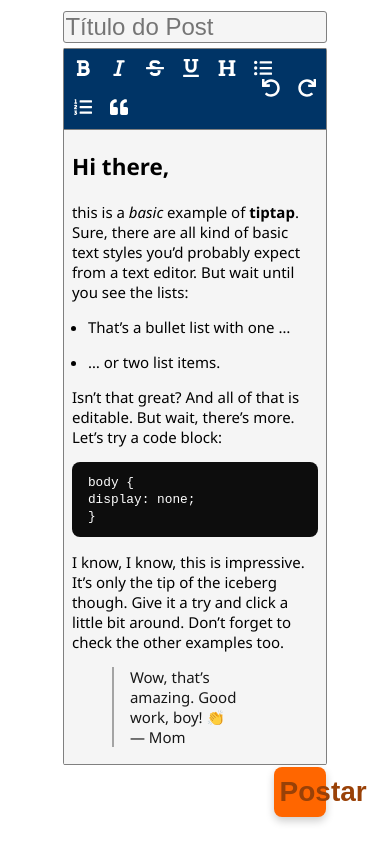
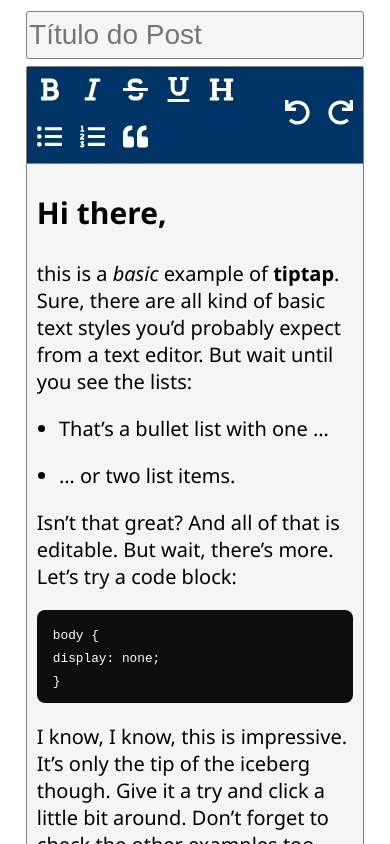
Before and after one commit to Naders-SOFT/plataforma-explicaaso, a React (Create React App) app in the folder client/explicaaso/: page / in a window 390 px wide. Shown: the top 844 px of the page. Built offline with nearby package versions, Linux system fonts and the light colour scheme; a web font is replaced by a local one.

Commit message:
Responsividade da página de postagem atualizada

```diff
--- a/client/explicaaso/src/App.js
+++ b/client/explicaaso/src/App.js
@@ -60,7 +60,7 @@
     // de styled-components algumas linhas acima.
     <AppContainer>
       {/* <Header isMobile={isMobile}/> */}
-      <PaginaEditarPost/>
+      <PaginaEditarPost isMobile={isMobile}/>
     </AppContainer>
   );
 }
--- a/client/explicaaso/src/components/EditorTexto/RichText/MenuBar/index.js
+++ b/client/explicaaso/src/components/EditorTexto/RichText/MenuBar/index.js
@@ -16,7 +16,7 @@
 `
 
 const MenuButton = styled.button`
-    font-size: 18px;
+    font-size: ${({$isMobile}) => ($isMobile ? '25px' : '30px')};
     margin: 5px;
     padding: 4px 4px 2px 4px;
     outline: none;
@@ -26,17 +26,17 @@
     cursor: pointer;
 `
 
-const Temp = styled.div`
-    width: 90%;
+const LeftButtons = styled.div`
+    width: ${({$isMobile}) => ($isMobile ? '70%' : '90%')};
 `
 
-const Temp2 = styled.div`
-    width: 10%;
+const RightButtons = styled.div`
+${({$isMobile}) => ($isMobile ? '30%' : '10%')};
     display: flex;
     justify-content: flex-end;
 `
 
-function MenuBar() {
+function MenuBar(props) {
     const { editor } = useCurrentEditor()
 
     if (!editor) {
@@ -45,8 +45,8 @@
 
     return (
       <MenuContainer>
-        <Temp>
-        <MenuButton
+        <LeftButtons $isMobile={props.isMobile}>
+            <MenuButton $isMobile={props.isMobile}
             onClick={() => editor.chain().focus().toggleBold().run()}
             disabled={
                 !editor.can()
@@ -59,7 +59,7 @@
             >
             <FaBold/>
             </MenuButton>
-        <MenuButton
+            <MenuButton $isMobile={props.isMobile}
             onClick={() => editor.chain().focus().toggleItalic().run()}
             disabled={
                 !editor.can()
@@ -72,7 +72,7 @@
             >
             <FaItalic/>
             </MenuButton>
-        <MenuButton
+            <MenuButton $isMobile={props.isMobile}
             onClick={() => editor.chain().focus().toggleStrike().run()}
             disabled={
                 !editor.can()
@@ -85,39 +85,40 @@
             >
             <FaStrikethrough/>
             </MenuButton>
-        <MenuButton
+            <MenuButton $isMobile={props.isMobile}
                 onClick={() => editor.chain().focus().toggleUnderline().run()}
                 className={editor.isActive('underline') ? 'is-active' : ''}
             >
                 <FaUnderline/>
             </MenuButton>
-        <MenuButton
+            <MenuButton $isMobile={props.isMobile}
                 onClick={() => editor.chain().focus().toggleHeading({ level: 1 }).run()}
                 className={editor.isActive('heading', { level: 1 }) ? 'is-active' : ''}
             >
                 <FaHeading/>
             </MenuButton>
-        <MenuButton
+            <MenuButton $isMobile={props.isMobile}
             onClick={() => editor.chain().focus().toggleBulletList().run()}
             className={editor.isActive('bulletList') ? 'is-active' : ''}
             >
             <FaListUl/>
             </MenuButton>
-        <MenuButton
+            <MenuButton $isMobile={props.isMobile}
             onClick={() => editor.chain().focus().toggleOrderedList().run()}
             className={editor.isActive('orderedList') ? 'is-active' : ''}
             >
             <FaListOl/>
             </MenuButton>
-        <MenuButton
+            <MenuButton $isMobile={props.isMobile}
             onClick={() => editor.chain().focus().toggleBlockquote().run()}
             className={editor.isActive('blockquote') ? 'is-active' : ''}
             >
             <FaQuoteLeft/>
             </MenuButton>
-        </Temp>
-        <Temp2>
-        <MenuButton
+        </LeftButtons>
+
+        <RightButtons $isMobile={props.isMobile}>
+            <MenuButton $isMobile={props.isMobile}
             onClick={() => editor.chain().focus().undo().run()}
             disabled={
                 !editor.can()
@@ -129,7 +130,7 @@
             >
             <FaUndo/>
             </MenuButton>
-        <MenuButton
+            <MenuButton $isMobile={props.isMobile}
             onClick={() => editor.chain().focus().redo().run()}
             disabled={
                 !editor.can()
@@ -141,7 +142,7 @@
             >
             <FaRedo/>
             </MenuButton>
-        </Temp2>
+        </RightButtons>
       </MenuContainer>
     )
 }
--- a/client/explicaaso/src/components/EditorTexto/RichText/index.js
+++ b/client/explicaaso/src/components/EditorTexto/RichText/index.js
@@ -60,10 +60,10 @@
 </blockquote>
 `
 
-function RichText() {
+function RichText(props) {
   return (
     <RichTextContainer>
-        <EditorProvider slotBefore={<MenuBar />} extensions={extensions} content={content}></EditorProvider>
+        <EditorProvider slotBefore={<MenuBar isMobile={props.isMobile}/>} extensions={extensions} content={content}></EditorProvider>
     </RichTextContainer>
   )
 }
--- a/client/explicaaso/src/components/EditorTexto/RichText/styles.css
+++ b/client/explicaaso/src/components/EditorTexto/RichText/styles.css
@@ -4,7 +4,7 @@
     border-radius: 0 0 0.5% 0.5%;
     background: whitesmoke;
     font-family: 'Segoe UI';
-    font-size: 15px;
+    font-size: 20px;
 }
 
 .tiptap > * + * {
@@ -36,11 +36,11 @@
 }
 
 .tiptap ul {
-    padding: 0 1rem;
+    padding: 0 7%;
 }
 
 .tiptap ol {
-    padding: 0 1rem;
+    padding: 0 7%;
 }
 
 .tiptap pre {
@@ -77,6 +77,14 @@
 
 @media(min-width: 768px){
     .tiptap {
-        font-size: 20px;
+        font-size: 30px;
+    }
+
+    .tiptap ul {
+        padding: 0 60px;
+    }
+
+    .tiptap ol {
+        padding: 0 60px;
     }
 }
--- a/client/explicaaso/src/pages/PaginaEditarPost.js
+++ b/client/explicaaso/src/pages/PaginaEditarPost.js
@@ -3,7 +3,7 @@
 
 const ContainerPag = styled.div`
     width: 1 vw;
-    margin: 0 15%;
+    margin: ${({$isMobile}) => ($isMobile ? '0 5%' : '0 15%')};
     display: flex;
     align-items: center;
     justify-content: center;
@@ -16,10 +16,10 @@
     border: 1px solid gray;
     border-radius: 3px;
     background: whitesmoke;
-    font-size: 1.5em;
+    font-size: 28px;
     display: flex;
-    padding: 0.5% 0;
-    text-indent: 0.5%;
+    padding: 2% 0;
+    text-indent: 0.7%;
 `
 
 const ContainerBotao = styled.div`
@@ -30,7 +30,7 @@
 `
 
 const Botao = styled.button`
-    width: 20%;
+    width: ${({$isMobile}) => ($isMobile ? '40%' : '20%')};
     border: none;
     border-radius: 8px;
     background-color: #FF6600;
@@ -38,24 +38,24 @@
     font-weight: 600;
     color: #994107;
     height: 50px;
-    margin: 0 0 40px 0;
+    margin: 1% 0;
     box-shadow: 0px 4px 8px rgba(0, 0, 0, 0.2);
     transition: box-shadow 0.3s ease;
 
     &:hover {
-    box-shadow: 0px 8px 16px rgba(0, 0, 0, 0.2);
-    color: #FFEFD5;
-    cursor: pointer;
+        box-shadow: 0px 8px 16px rgba(0, 0, 0, 0.2);
+        color: #FFEFD5;
+        cursor: pointer;
     }
 `
 
-function EditarPost() {
+function EditarPost(props) {
     return(
-        <ContainerPag>
+        <ContainerPag $isMobile={props.isMobile}>
             <Titulo placeholder="Título do Post"/>
-            <RichText/>
+            <RichText isMobile={props.isMobile}/>
             <ContainerBotao>
-                <Botao>Postar</Botao>
+                <Botao $isMobile={props.isMobile}>Postar</Botao>
             </ContainerBotao>
         </ContainerPag>
     );
```
Lines whose indentation alone changed are shown as unchanged.
